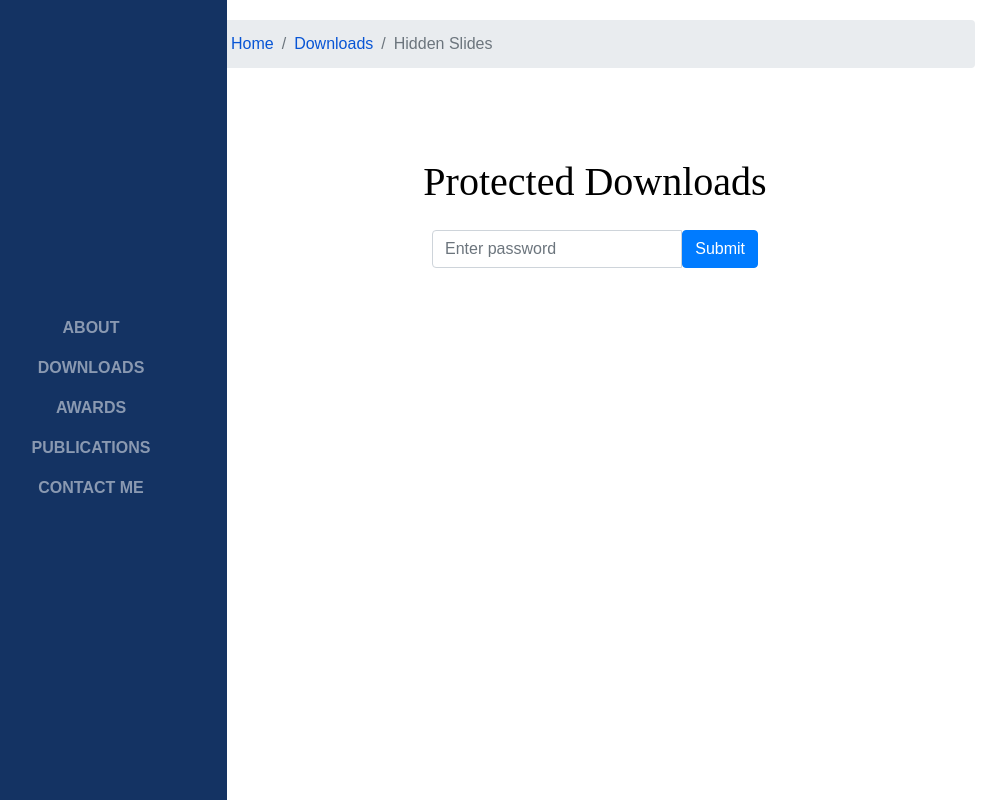
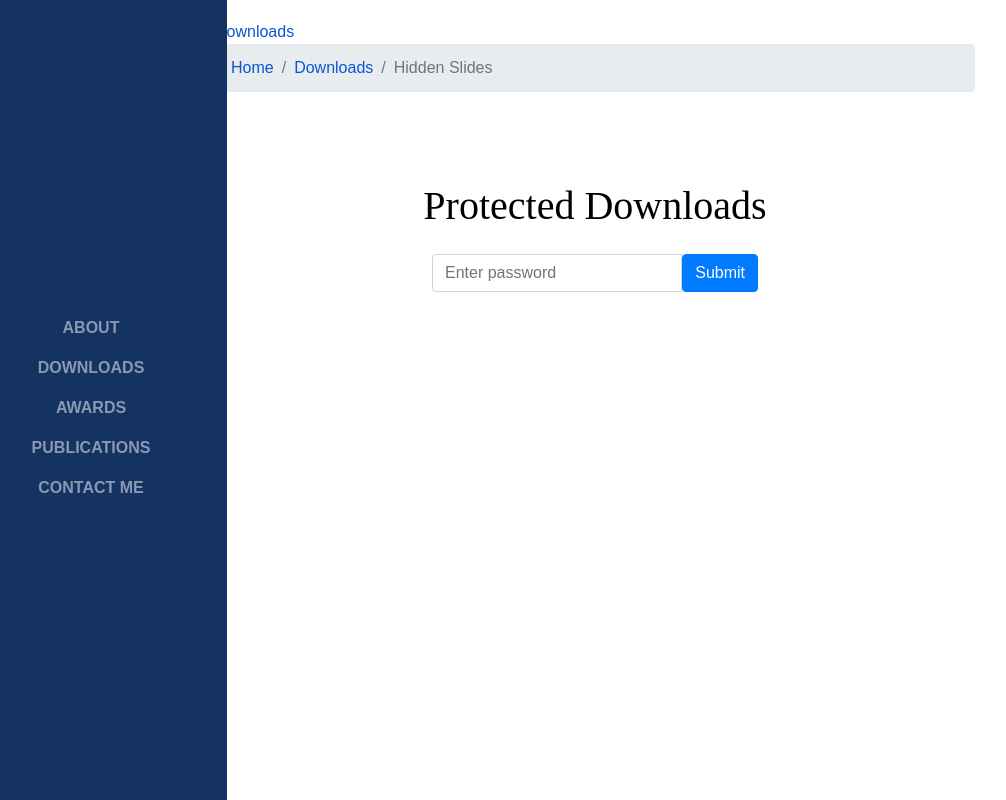
Before and after one commit to ataghinezhad/ataghinezhad.github.io, a plain HTML site: page hidden.html in a window 1280 px wide. Shown: the whole page, without its empty margins (45-1051 px from the left). Drawn offline with nearby package versions, Linux system fonts and the light colour scheme; files whose address does not match are found by name; a web font is replaced by a local one.

Commit message:
update hidden

```diff
--- a/hidden.html
+++ b/hidden.html
@@ -57,10 +57,11 @@
   </style>
 </head>
 <body id="top-page">
+  <a href="downloads.html" >Downloads</a>
     <nav aria-label="breadcrumb">
         <ol class="breadcrumb">
           <li class="breadcrumb-item"><a href="index.html">Home</a></li>
-          <li class="breadcrumb-item"><a href="../downloads.html">Downloads</a></li>
+          <li class="breadcrumb-item"><a href="downloads.html">Downloads</a></li>
           <li class="breadcrumb-item active" aria-current="page">Hidden Slides</li>
         </ol>
       </nav>
@@ -182,6 +183,9 @@
 
                               <td><a href="courses/downloads/temp/Software_Lec6. uml.pptx">
                               Lec1 UML </a></td>
+
+                              <td><a href="courses/downloads/temp/Software_Lec7 Project Management.ppt">
+                                Lec2 Project Management </a></td>
 
               </tr>
 
```
